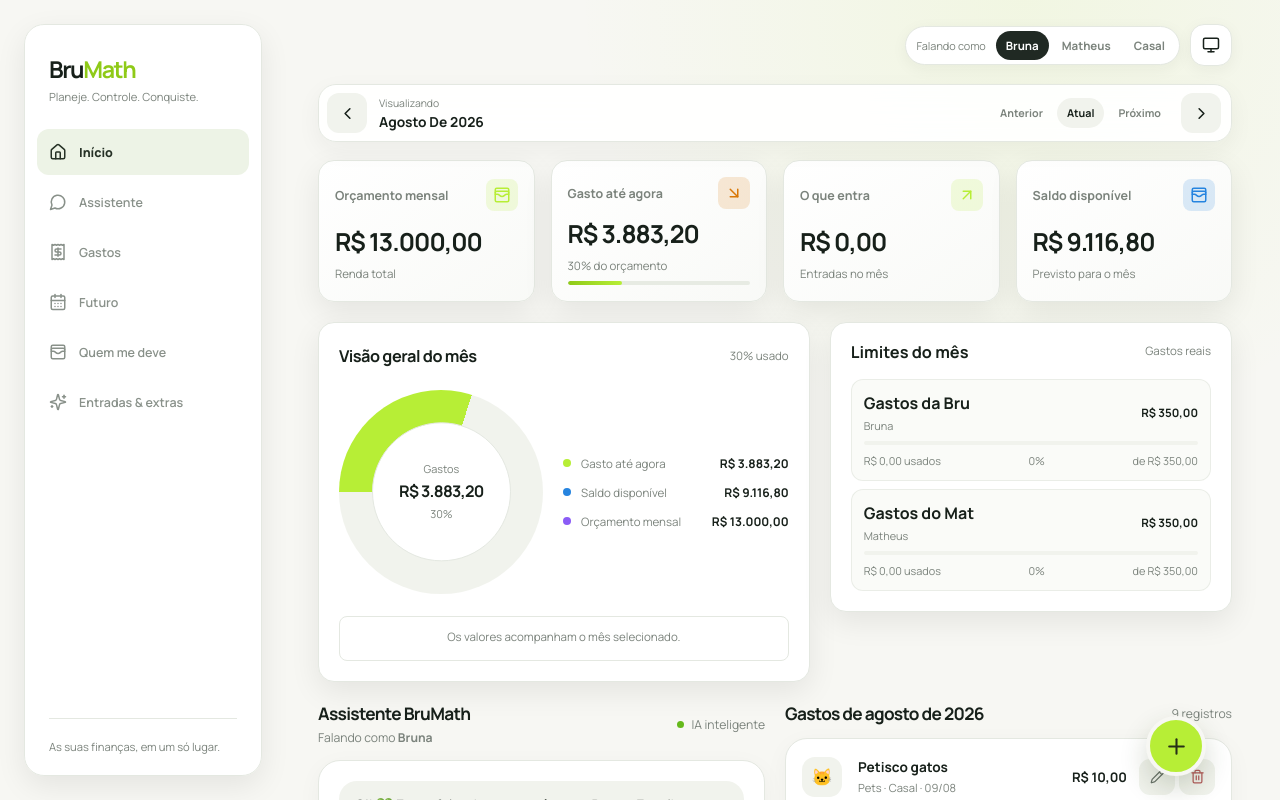
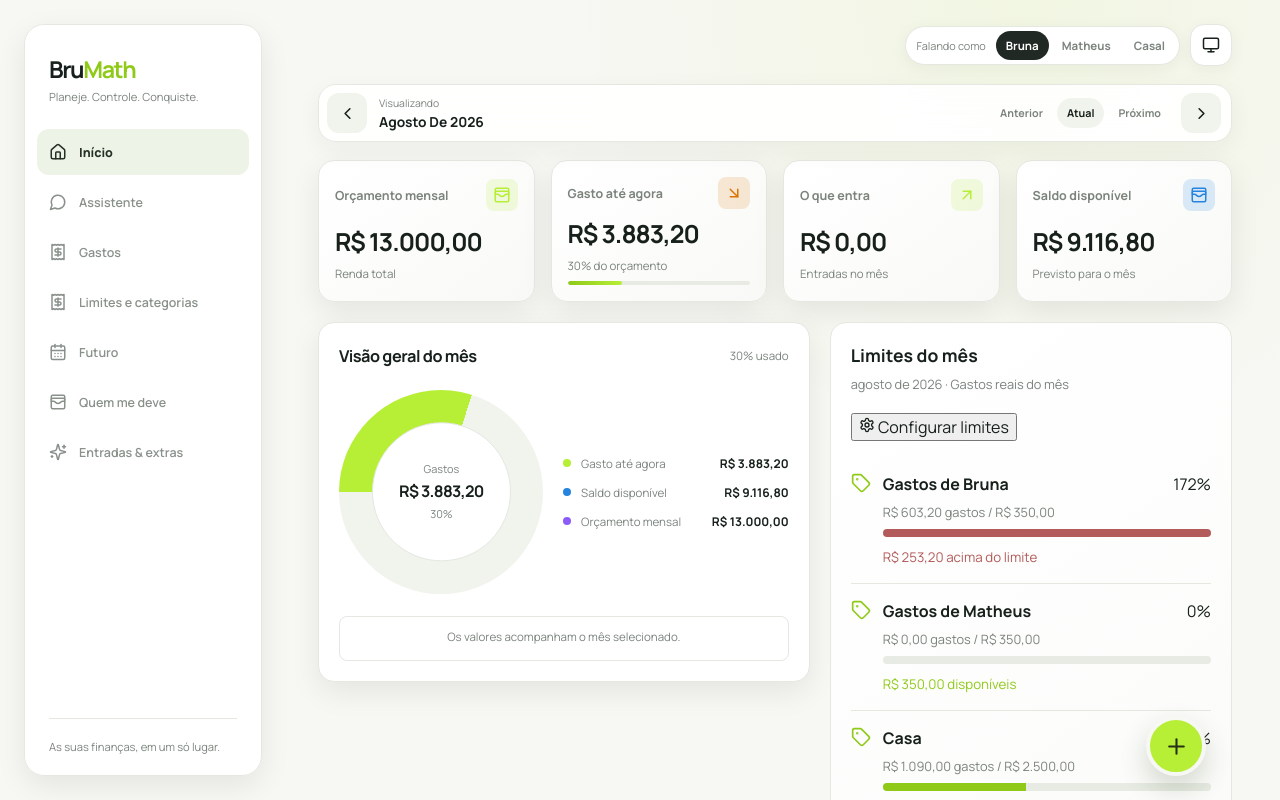
Before and after one commit to buraven/BruMath, a Next.js app: page / in a window 1280 px wide. Shown: the top 800 px of the page. Built offline with nearby package versions, Linux system fonts and the light colour scheme.

Commit message:
feat: add limits and categories screen with shared live budgets

```diff
--- a/app/page.tsx
+++ b/app/page.tsx
@@ -30,10 +30,10 @@ import { DateInput } from "../components/ui/DateInput";
 import { ExpenseList } from "../components/finance/ExpenseList";
 import { ExpenseSummary } from "../components/finance/ExpenseSummary";
 import { DebtSection } from "../components/finance/DebtSection";
-import { LimitUsageSection } from "../components/finance/LimitUsageSection";
+import { LimitsScreen } from "../features/limits/LimitsScreen";
 import { IncomeSection } from "../components/finance/IncomeSection";
 import { QuickActions } from "../components/finance/QuickActions";
-import { DEFAULT_CATEGORY_LIMITS } from "../lib/finance/defaultLimits";
+
 import { NavButton } from "../components/navigation/NavButton";
 import { AppSidebar, type NavigationTab } from "../components/navigation/AppSidebar";
 import { MonthSelector } from "../components/navigation/MonthSelector";
@@ -246,6 +246,10 @@ export default function Page() {
     const spent = monthExpenses.filter(expense => expense.cat === category).reduce((sum, expense) => sum + expense.amount, 0);
     return { category, budget, spent, percent: budget ? Math.min(100, spent / budget * 100) : 0 };
   }), [budgets, monthExpenses]);
+  const limitItems = [
+    ...(["Bruna", "Matheus"] as const).map(person => ({ id: person, label: `Gastos de ${person}`, amount: limits[person], spent: monthExpenses.filter(expense => expense.who === person).reduce((sum, expense) => sum + expense.amount, 0) })),
+    ...cats.map(item => ({ id: `category:${item.category}`, label: item.category, amount: item.budget, spent: item.spent })),
+  ];
   const monthIncome = useMemo(() => incomeEntries.filter(e => e.date.startsWith(viewMonth) && e.destination === "conta"), [incomeEntries, viewMonth]);
   const totalSpent = useMemo(() => monthExpenses.reduce((s, e) => s + e.amount, 0), [monthExpenses]);
   const extraIncome = useMemo(() => monthIncome.reduce((s, e) => s + e.amount, 0), [monthIncome]);
@@ -464,7 +468,7 @@ export default function Page() {
     onExpensesClick={() => switchTab("stats")}
     onInstallmentsClick={() => switchTab("future")}
   />}
-  limits={<LimitUsageSection month={viewMonth} limits={DEFAULT_CATEGORY_LIMITS} />}
+  limits={<LimitsScreen compact monthLabel={monthName} items={limitItems} onConfigure={() => switchTab("limits")} />}
   upcoming={<>
     <HomeAssistantPreview profile={activeProfile} latestMessage={chat.at(-1)?.text} value={text} onChange={setText} onSend={send} onOpenConversation={() => switchTab("chat")} onOpenReceivables={() => switchTab("debts")} onOpenIncome={() => switchTab("income")} />
     <HomeExpenses monthLabel={monthName} expenses={selectedMonthExpenses} onEdit={openEditExpense} onDelete={deleteExpense} formatMoney={money} formatDate={shortDate} renderIcon={iconFor} />
@@ -496,6 +500,8 @@ export default function Page() {
 
         {tab === "stats" && <ExpensesScreen monthLabel={monthName} expenses={selectedMonthExpenses} formatMoney={money} formatDate={shortDate} renderIcon={iconFor} onCreate={openNewExpense} onEdit={openEditExpense} onDelete={deleteExpense} />}
 
+        {tab === "limits" && <LimitsScreen monthLabel={monthName} items={limitItems} onConfigure={() => {}} onSave={values => { setLimits({ Bruna: values.Bruna, Matheus: values.Matheus }); setBudgets(Object.fromEntries(Object.keys(budgets).map(category => [category, values[`category:${category}`]]))); setToast("Limites atualizados 💚"); }} />}
+
         {tab === "future" && <FutureScreen monthKey={viewMonth} monthLabel={monthName} available={available} installments={selectedInstallments} formatMoney={money} formatDate={shortDate} renderIcon={iconFor} onCreate={openNewInstallment} onPay={payInstallment} onAdvance={chooseAdvanceInstallments} onEdit={openEditInstallment} onDelete={deleteInstallment} />}
 
         {tab === "debts" && <DebtSection monthName={monthName} fallbackMonth={viewMonth} totalPending={debtTotal} openCount={selectedDebts.filter(debt => debt.amount > debt.paid).length} debts={selectedDebts} formatMoney={money} formatMonth={monthLabelShort} onCreate={() => openDebt()} onEdit={openEditDebt} onDelete={deleteDebt} onReceive={openReceiveDebt} />}
@@ -520,6 +526,7 @@ export default function Page() {
 
       {mobileMoreOpen && <div className="mobile-more-menu" aria-label="Mais opções">
         <button type="button" onClick={() => switchTab("stats")}>Gastos</button>
+        <button type="button" onClick={() => switchTab("limits")}>Limites e categorias</button>
         <button type="button" onClick={() => switchTab("debts")}>Quem me deve</button>
         <button type="button" onClick={() => switchTab("income")}>Entradas &amp; extras</button>
       </div>}
@@ -532,7 +539,7 @@ export default function Page() {
         <span className="bottom-nav-add-slot" aria-hidden="true" />
         <NavButton active={tab === "future"} onClick={() => switchTab("future")} icon={
           <CalendarDays size={19} />} label="Futuro" />
-        <NavButton active={tab === "stats" || tab === "debts" || tab === "income"} onClick={() => setMobileMoreOpen(open => !open)} icon={
+        <NavButton active={tab === "stats" || tab === "debts" || tab === "income" || tab === "limits"} onClick={() => setMobileMoreOpen(open => !open)} icon={
           <MoreHorizontal size={19} />} label="Mais" />
       </nav>
 
@@ -591,9 +598,9 @@ export default function Page() {
             <Check size={17} /> Salvar entrada
           </button>
         </form>}
-        {modal === "settings" && <form onSubmit={e => { e.preventDefault(); setModal("none"); setToast("Renda e orçamento atualizados 💚"); }}><label className="field"><span>Renda mensal base</span><input type="number" step="0.01" min="0" value={income} onChange={e => setIncome(Number(e.target.value))} /></label>
-          <div className="form-grid"><label className="field"><span>Limite Bruna</span><input type="number" step="0.01" min="0" value={limits.Bruna} onChange={e => setLimits({ ...limits, Bruna: Number(e.target.value) })} /></label><label className="field"><span>Limite Matheus</span><input type="number" step="0.01" min="0" value={limits.Matheus} onChange={e => setLimits({ ...limits, Matheus: Number(e.target.value) })} /></label></div>
-          <div className="settings-grid">{Object.entries(budgets).map(([category, value]) => <label className="field" key={category}><span>Limite {category}</span><input type="number" step="0.01" min="0" value={value} onChange={e => setBudgets({ ...budgets, [category]: Number(e.target.value) })} /></label>)}</div><button type="submit" className="primary-button">
+        {modal === "settings" && <form onSubmit={e => { e.preventDefault(); setModal("none"); setToast("Renda e orçamento atualizados 💚"); }}><label className="field"><span>Renda mensal base</span><MoneyInput value={income} onValueChange={value => setIncome(Number(value))} /></label>
+          <div className="form-grid"><label className="field"><span>Limite Bruna</span><MoneyInput value={limits.Bruna} onValueChange={value => setLimits({ ...limits, Bruna: Number(value) })} /></label><label className="field"><span>Limite Matheus</span><MoneyInput value={limits.Matheus} onValueChange={value => setLimits({ ...limits, Matheus: Number(value) })} /></label></div>
+          <div className="settings-grid">{Object.entries(budgets).map(([category, value]) => <label className="field" key={category}><span>Limite {category}</span><MoneyInput value={value} onValueChange={nextValue => setBudgets({ ...budgets, [category]: Number(nextValue) })} /></label>)}</div><button type="submit" className="primary-button">
             <Check size={17} /> Salvar orçamento
           </button>
         </form>}
--- a/components/navigation/AppSidebar.tsx
+++ b/components/navigation/AppSidebar.tsx
@@ -10,6 +10,7 @@ import { NavButton } from "./NavButton";
 import styles from "./AppSidebar.module.css";
 
 export type NavigationTab =
+  | "limits"
   | "home"
   | "chat"
   | "stats"
@@ -26,6 +27,7 @@ const items = [
   { tab: "home", label: "Início", icon: <Home size={18} /> },
   { tab: "chat", label: "Assistente", icon: <MessageCircle size={18} /> },
   { tab: "stats", label: "Gastos", icon: <Receipt size={18} /> },
+  { tab: "limits", label: "Limites e categorias", icon: <Receipt size={18} /> },
   { tab: "future", label: "Futuro", icon: <CalendarDays size={18} /> },
   { tab: "debts", label: "Quem me deve", icon: <WalletCards size={18} /> },
   { tab: "income", label: "Entradas & extras", icon: <Sparkles size={18} /> },
--- /dev/null
+++ b/features/limits/LimitsScreen.module.css
@@ -0,0 +1,120 @@
+.screen {
+  min-width: 0;
+  display: grid;
+  gap: var(--space-4);
+  padding: var(--space-5);
+  border: 1px solid var(--line);
+  border-radius: var(--radius-lg);
+  background: var(--surface-card-gradient);
+}
+.header,
+.title,
+.actions {
+  display: flex;
+  align-items: center;
+  justify-content: space-between;
+  flex-wrap: wrap;
+  gap: var(--space-3);
+}
+.header h1,
+.header h2,
+.editor h2 {
+  margin: 0;
+}
+.header h2,
+.editor h2 {
+  font-size: 1.1rem;
+}
+.header p,
+.content p,
+.editor p {
+  color: var(--muted);
+  margin: var(--space-2) 0;
+  font-size: 0.8rem;
+}
+.notice {
+  padding: var(--space-4);
+  margin: 0;
+  background: var(--surface-soft);
+  border-radius: var(--radius-md);
+  color: var(--soft-text);
+  line-height: 1.6;
+}
+.item {
+  display: flex;
+  align-items: flex-start;
+  gap: var(--space-3);
+  padding-block: var(--space-4);
+  border-bottom: 1px solid var(--line);
+}
+.item > svg {
+  flex-shrink: 0;
+  color: var(--color-accent-strong);
+}
+.content {
+  min-width: 0;
+  flex: 1;
+  overflow-wrap: anywhere;
+}
+.content progress {
+  appearance: none;
+  display: block;
+  width: 100%;
+  height: var(--space-2);
+  margin-block: var(--space-2);
+  border: 0;
+  border-radius: var(--radius-sm);
+  overflow: hidden;
+  background: var(--soft-track);
+}
+.content progress::-webkit-progress-bar {
+  background: var(--soft-track);
+}
+.content progress::-webkit-progress-value {
+  background: currentColor;
+}
+.content progress::-moz-progress-bar {
+  background: currentColor;
+}
+.normal {
+  color: var(--color-accent-strong);
+}
+.warning {
+  color: var(--color-warning);
+}
+.danger {
+  color: var(--danger);
+}
+.editor {
+  padding: var(--space-4);
+  border: 1px solid var(--line);
+  border-radius: var(--radius-md);
+}
+.fields {
+  display: grid;
+  grid-template-columns: repeat(2, minmax(0, 1fr));
+  gap: var(--space-3);
+}
+.fields > label {
+  min-width: 0;
+}
+.fields input {
+  width: 100%;
+  min-width: 0;
+}
+.actions {
+  justify-content: flex-start;
+}
+@container workspace (max-width: 600px) {
+  .fields {
+    grid-template-columns: 1fr;
+  }
+  .screen {
+    padding: var(--space-4);
+  }
+}
+@media (max-width: 600px) {
+  .fields {
+    grid-template-columns: 1fr;
+  }
+}
--- /dev/null
+++ b/features/limits/LimitsScreen.tsx
@@ -0,0 +1,171 @@
+"use client";
+
+import { useState } from "react";
+import { Settings, Tag } from "lucide-react";
+import { MoneyInput } from "../../components/ui/MoneyInput";
+import styles from "./LimitsScreen.module.css";
+
+type Item = { id: string; label: string; amount: number; spent: number };
+type Props = {
+  monthLabel: string;
+  items: Item[];
+  compact?: boolean;
+  onConfigure: () => void;
+  onSave?: (values: Record<string, number>) => void;
+};
+const money = (value: number) =>
+  value.toLocaleString("pt-BR", { style: "currency", currency: "BRL" });
+
+export function LimitsScreen({
+  monthLabel,
+  items,
+  compact = false,
+  onConfigure,
+  onSave,
+}: Props) {
+  const [draft, setDraft] = useState<Record<string, string> | null>(null);
+  const alerts = items.filter(
+    (item) => item.amount > 0 && item.spent >= item.amount * 0.8,
+  );
+  const visible = compact
+    ? items.filter((item) => item.amount > 0).slice(0, 6)
+    : items;
+  return (
+    <section className={styles.screen} aria-label="Limites e categorias">
+      <header className={styles.header}>
+        <div>
+          {compact ? <h2>Limites do mês</h2> : <h1>Limites e categorias</h1>}
+          <p>{monthLabel} · Gastos reais do mês</p>
+        </div>
+        <button
+          type="button"
+          className="secondary-button"
+          onClick={() => {
+            if (compact) onConfigure();
+            else
+              setDraft(
+                Object.fromEntries(
+                  items.map((item) => [item.id, String(item.amount)]),
+                ),
+              );
+          }}
+        >
+          <Settings size={16} /> Configurar limites
+        </button>
+      </header>
+      {!compact && (
+        <p className={styles.notice}>
+          {alerts.length
+            ? `${alerts.length} limites chegaram a 80% ou mais. Confira os valores abaixo.`
+            : "Os limites configurados estão abaixo de 80% de uso."}{" "}
+          Limites pessoais e por categoria se sobrepõem e não devem ser somados.
+        </p>
+      )}
+      {draft && (
+        <form
+          className={styles.editor}
+          onSubmit={(event) => {
+            event.preventDefault();
+            const values = Object.fromEntries(
+              Object.entries(draft).map(([id, value]) => [id, Number(value)]),
+            );
+            if (
+              Object.values(values).some(
+                (value) => !Number.isFinite(value) || value < 0,
+              )
+            )
+              return;
+            onSave?.(values);
+            setDraft(null);
+          }}
+        >
+          <h2>Configurar limites</h2>
+          <p>
+            Os limites valem para todos os meses. Use zero para deixar sem
+            limite.
+          </p>
+          <div className={styles.fields}>
+            {items.map((item) => (
+              <label className="field" key={item.id}>
+                <span>{item.label}</span>
+                <MoneyInput
+                  value={draft[item.id]}
+                  onValueChange={(value) =>
+                    setDraft({ ...draft, [item.id]: value })
+                  }
+                />
+              </label>
+            ))}
+          </div>
+          <div className={styles.actions}>
+            <button type="submit" className="primary-button">
+              Salvar limites
+            </button>
+            <button
+              type="button"
+              className="secondary-button"
+              onClick={() => setDraft(null)}
+            >
+              Cancelar
+            </button>
+          </div>
+        </form>
+      )}
+      <div className={styles.list}>
+        {visible.map((item) => {
+          const percentage =
+            item.amount > 0 ? (item.spent / item.amount) * 100 : 0;
+          const exceeded = item.amount > 0 && item.spent > item.amount;
+          const tone = exceeded
+            ? styles.danger
+            : percentage >= 80
+              ? styles.warning
+              : styles.normal;
+          return (
+            <article key={item.id} className={styles.item}>
+              <Tag size={20} aria-hidden="true" />
+              <div className={styles.content}>
+                <div className={styles.title}>
+                  <strong>{item.label}</strong>
+                  <span>
+                    {item.amount > 0
+                      ? `${Math.round(percentage)}%`
+                      : "Sem limite"}
+                  </span>
+                </div>
+                <p>
+                  {money(item.spent)} gastos
+                  {item.amount > 0 && ` / ${money(item.amount)}`}
+                </p>
+                {item.amount > 0 && (
+                  <>
+                    <progress
+                      className={tone}
+                      value={Math.min(100, Math.max(0, percentage))}
+                      max={100}
+                      aria-label={`Consumo do limite ${item.label}`}
+                    />
+                    <small className={tone}>
+                      {exceeded
+                        ? `${money(item.spent - item.amount)} acima do limite`
+                        : `${money(item.amount - item.spent)} disponíveis${percentage >= 80 ? " · Atenção ao limite" : ""}`}
+                    </small>
+                  </>
+                )}
+              </div>
+            </article>
+          );
+        })}
+      </div>
+      {compact && (
+        <button
+          type="button"
+          className="secondary-button"
+          onClick={onConfigure}
+        >
+          Ver todos os limites e categorias
+        </button>
+      )}
+    </section>
+  );
+}
```
Also changed, not shown: 1 other file (tests, documents, lock files or other folders).
